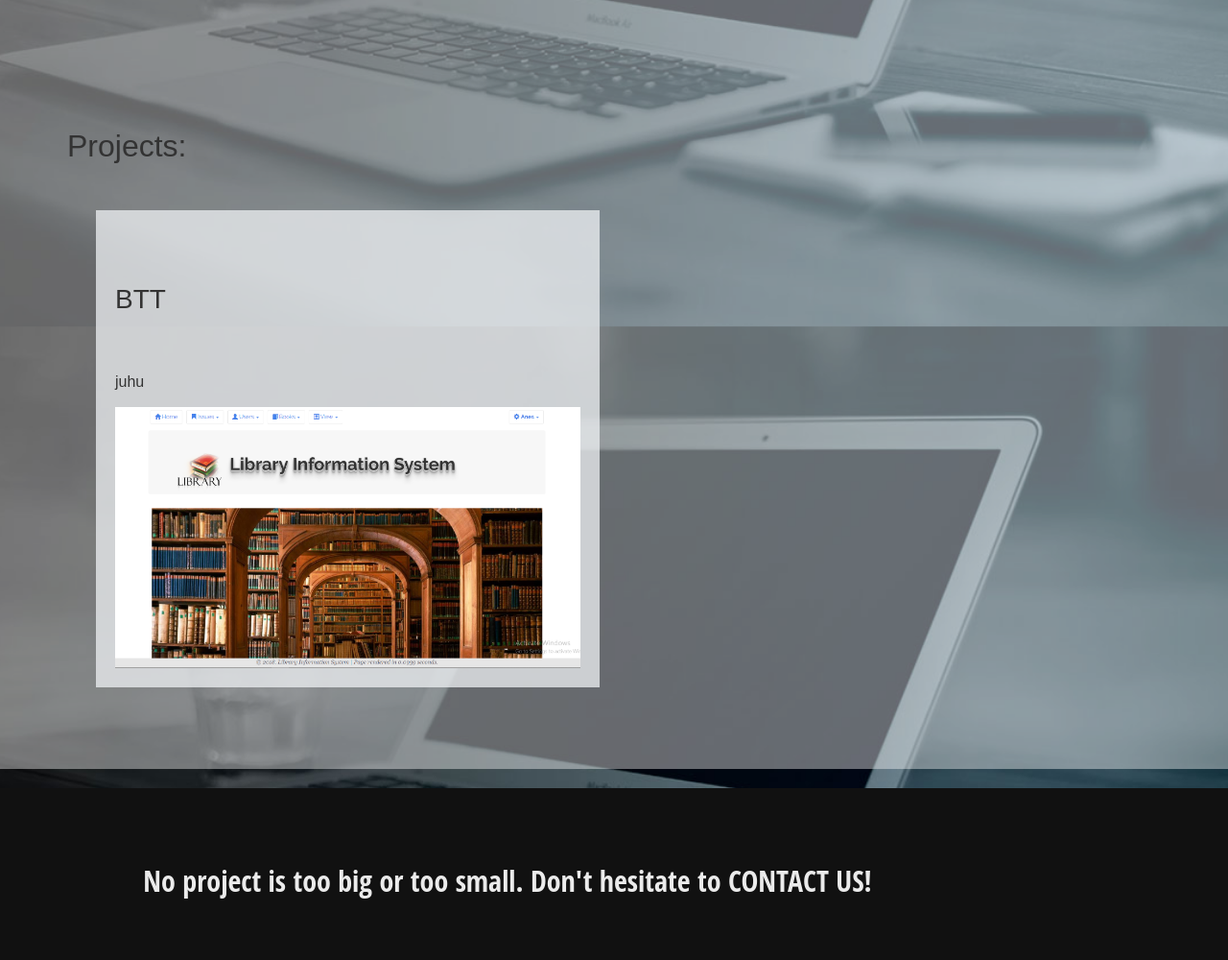
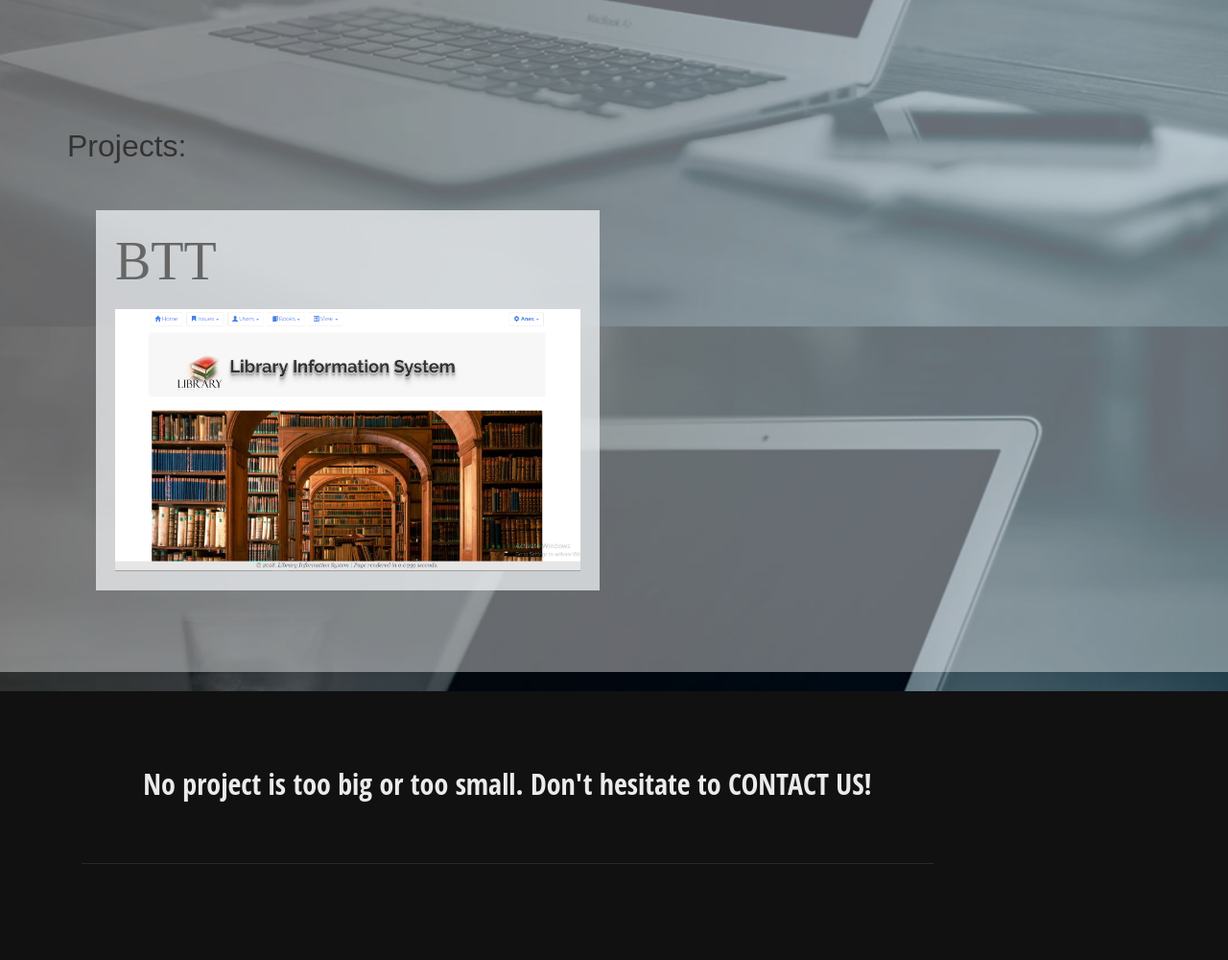
Before and after one commit to devAbu/abocPage, a PHP site: page / in a window 1280 px wide; the page is wider, and only the part inside the window is pictured. Shown: the part 4460-5460 px from the top of that part at 96% size. Run offline with PHP 8.4, Linux system fonts and the light colour scheme; data comes from the database, SQL or seed files in the repository; some libraries are stand-ins or nearby versions.

Commit message:
projekti bez opisa...stinica za name

```diff
--- a/index.php
+++ b/index.php
@@ -1229,7 +1229,7 @@
 
 
 
-                <!-- Pod moranjem--> <script /* src="http://ajax.googleapis.com/ajax/libs/jquery/1.12.0/jquery.min.js"></script>
+                <!-- Pod moranjem--> <script src="http://ajax.googleapis.com/ajax/libs/jquery/1.12.0/jquery.min.js"></script>
 
 
 
@@ -1282,10 +1282,9 @@
                     while ($row = $result->fetch_assoc()) {
                         echo '<div class="projectWrap col-12 col-md-6">
                         <div class="container">
-                            <h3 class="projectHead">' . $row["name"] . '</h3>
+                            <p class="projectHead display-4">' . $row["name"] . '</p>
                             <div class="row">
                                 <div class="col-12">
-                                    <h6 class="projectSubHead">' . $row["description"] . '</h6>
                                     <img src="images/LIS.png" width="100%">
                                 </div>
                             </div>
```
